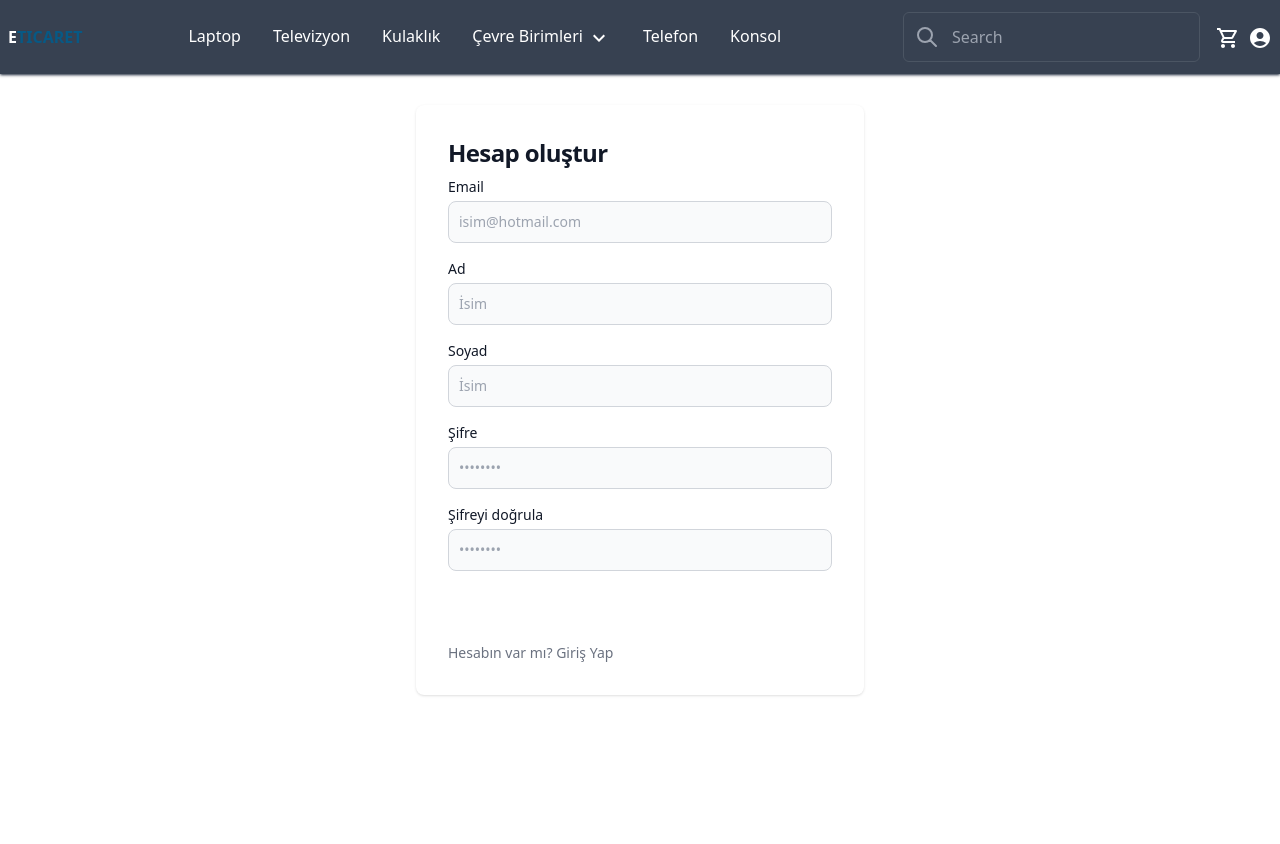
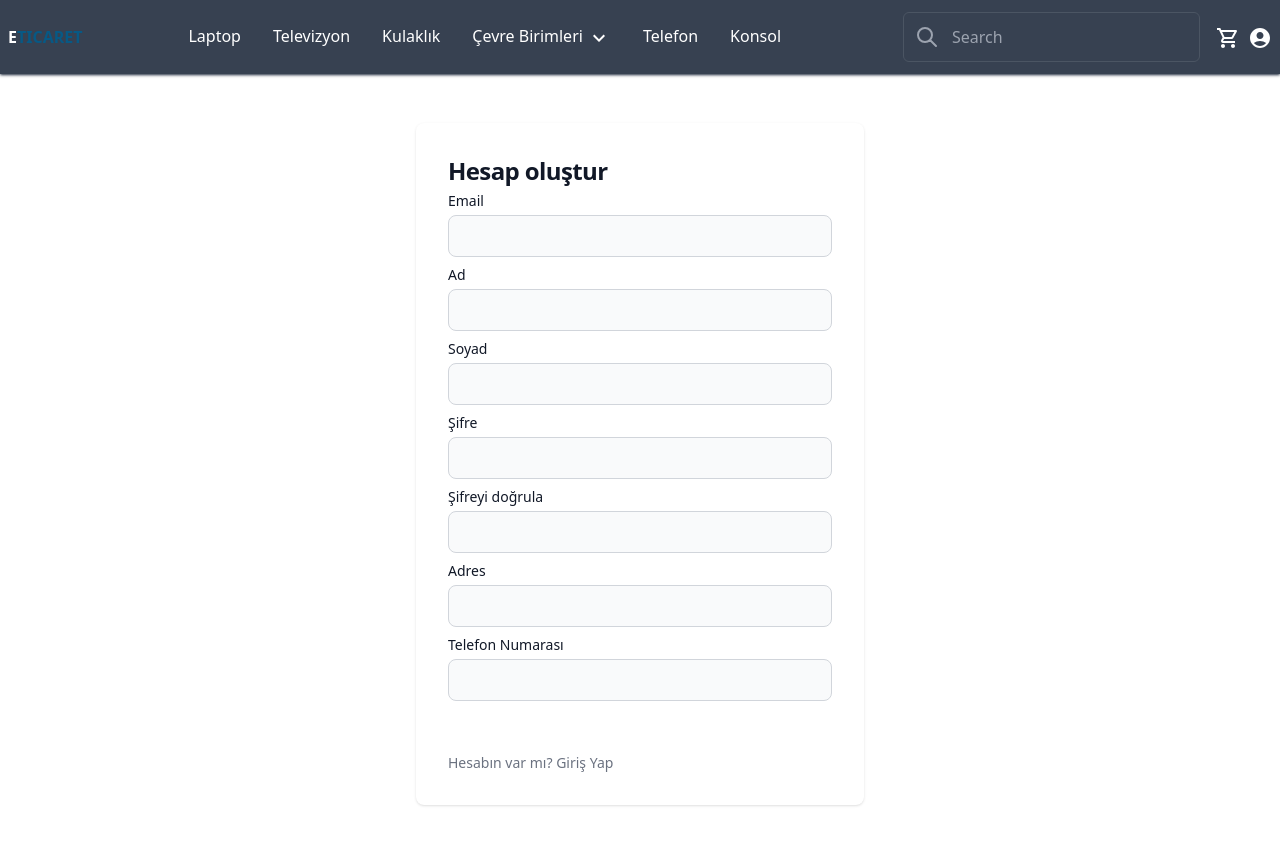
Before and after one commit to huseyin-kan/TechFrontend, a React (Create React App) app in the folder bitirmeOdevi/bitirme-odevi/: page /sign in a window 1280 px wide. Shown: the top 844 px of the page. Before the commit the page ends 800 px from the top, so only its background shows below. Built offline with nearby package versions, Linux system fonts and the light colour scheme.

Commit message:
User sign in

```diff
--- a/bitirmeOdevi/bitirme-odevi/src/Components/Login/Login.js
+++ b/bitirmeOdevi/bitirme-odevi/src/Components/Login/Login.js
@@ -31,7 +31,7 @@ const Login =()=> {
                 localStorage.setItem("customer",response.data.data.userId)
             }
             navigate("/");
-            // window.location.reload();
+            window.location.reload();
         })
          .catch(err=>toast.error(err.response.data.message))
 
--- a/bitirmeOdevi/bitirme-odevi/src/Components/Login/Sign.js
+++ b/bitirmeOdevi/bitirme-odevi/src/Components/Login/Sign.js
@@ -1,49 +1,215 @@
-import React from 'react'
+import { Formik, Form, Field, ErrorMessage } from "formik";
+import React from "react";
+import { Link ,useNavigate} from "react-router-dom";
+import * as yup from "yup";
+import UserService from "../../Services/userService";
+import { toast } from "react-toastify";
+const Sign = () => {
+  const navigate=useNavigate()
+  const initialValues = {
+    userEmail: "",
+    userName: "",
+    userSurName: "",
+    userPhone: "",
+    userAddress: "",
+    isAdmin: false,
+    userPassword: "",
+  };
+  const submitHandler = (values) => {
+    let userService = new UserService()
+    userService.addUser(values)
+    .then(response=>{
+        toast.success("Başarıyla Kayıt oldundu")
+        navigate("/login");
+    })
+    .catch(err=>toast.error(err.response.data.message))
+  };
 
-const Sign =()=> {
+  const schema = yup.object({
+    userEmail: yup
+      .string()
+      .email("lütfen mailinizi düzgün yazınız")
+      .required("email gerekli"),
+    userName: yup.string().required("isim gereklidir"),
+    userSurName: yup.string().required("Soyisim gereklidir"),
+    userPhone: yup
+      .string()
+      .min(10,"Numara 10 karakterden oluşmalıdır")
+      .max(10,"Numara 10 karakterden oluşmalıdır")
+      .required("Numara gereklidir"),
+    userAddress: yup.string().required("adres gereklidir"),
+    userPassword: yup
+      .string()
+      .min(5, "şifre en az 5 karakterden oluşmalıdır")
+      .required("Şifre gereklidir")
+      .matches(/[a-zA-Z]/, 'Password can only contain Latin letters.'),
+    confirmPassword: yup
+      .string()
+      .oneOf(
+        [yup.ref("userPassword"), null],
+        "şifreler birbiriyle aynı olmalıdır"
+      )
+  });
 
   return (
     <div>
-        <section class="">
-  <div class="flex flex-col items-center justify-center px-6 py-8 mx-auto md:h-screen lg:py-0">
-      <div class="w-full bg-white rounded-lg shadow dark:border md:mt-0 sm:max-w-md xl:p-0 dark:bg-gray-800 dark:border-gray-700">
-          <div class="p-6 space-y-1 md:space-y-2 sm:p-8">
-              <h1 class="text-xl font-bold leading-tight tracking-tight text-gray-900 md:text-2xl dark:text-white">
+      <section className="pt-16">
+        <div className="flex flex-col items-center justify-center px-6 py-8 mx-auto md:h-screen lg:py-0">
+          <div className="w-full bg-white rounded-lg shadow dark:border md:mt-0 sm:max-w-md xl:p-0 dark:bg-gray-800 dark:border-gray-700">
+            <div className="p-6 space-y-1  sm:p-8">
+              <h1 className="text-xl font-bold leading-tight tracking-tight text-gray-900 md:text-2xl dark:text-white">
                 Hesap oluştur
               </h1>
-              <form class="space-y-2 md:space-y-4" action="#">
+              <Formik
+                initialValues={initialValues}
+                validationSchema={schema}
+                onSubmit={(values)=>{
+                    submitHandler(values)
+                }}
+              >
+                <Form className="space-y-2 ">
                   <div>
-                      <label for="email" class="block mb-1 text-sm font-medium text-gray-900 dark:text-white">Email</label>
-                      <input type="email" name="email" id="email" class="bg-gray-50 border border-gray-300 text-gray-900 sm:text-sm rounded-lg focus:ring-primary-600 focus:border-primary-600 block w-full p-2.5 dark:bg-gray-700 dark:border-gray-600 dark:placeholder-gray-400 dark:text-white dark:focus:ring-blue-500 dark:focus:border-blue-500" placeholder="isim@hotmail.com" required=""/>
+                    <label
+                      className="block mb-1 text-sm font-medium text-gray-900 dark:text-white"
+                    >
+                      Email
+                    </label>
+                    <Field
+                    type="email"
+                    name="userEmail"
+                    className="bg-gray-50 border border-gray-300 text-gray-900 sm:text-sm rounded-lg focus:ring-primary-600 focus:border-primary-600 block w-full p-2.5 dark:bg-gray-700 dark:border-gray-600 dark:placeholder-gray-400 dark:text-white dark:focus:ring-blue-500 dark:focus:border-blue-500">
+                    </Field>
+                    <ErrorMessage
+                        name="userEmail"
+                        render={msg => <div className="bg-red-100 border border-red-400 text-red-700 px-4 py-3 rounded relative -z-5" role="alert">
+                        <span className="block sm:inline">{msg}.</span></div>}
+                    ></ErrorMessage>
                   </div>
                   <div>
-                      <label for="name" class="block mb-1 text-sm font-medium text-gray-900 dark:text-white">Ad</label>
-                      <input type="name" name="name" id="name" placeholder="İsim" class="bg-gray-50 border border-gray-300 text-gray-900 sm:text-sm rounded-lg focus:ring-primary-600 focus:border-primary-600 block w-full p-2.5 dark:bg-gray-700 dark:border-gray-600 dark:placeholder-gray-400 dark:text-white dark:focus:ring-blue-500 dark:focus:border-blue-500" required=""/>
+                    <label
+                      className="block mb-1 text-sm font-medium text-gray-900 dark:text-white"
+                    >
+                      Ad
+                    </label>
+                    <Field
+                    type="text"
+                    name="userName"
+                    className="bg-gray-50 border border-gray-300 text-gray-900 sm:text-sm rounded-lg focus:ring-primary-600 focus:border-primary-600 block w-full p-2.5 dark:bg-gray-700 dark:border-gray-600 dark:placeholder-gray-400 dark:text-white dark:focus:ring-blue-500 dark:focus:border-blue-500">
+                    </Field>
+                    <ErrorMessage
+                        name="userName"
+                        render={msg => <div className="bg-red-100 border border-red-400 text-red-700 px-4 py-3 rounded relative -z-5" role="alert">
+                        <span className="block sm:inline">{msg}.</span></div>}
+                    ></ErrorMessage>
                   </div>
                   <div>
-                      <label for="surName" class="block mb-1 text-sm font-medium text-gray-900 dark:text-white">Soyad</label>
-                      <input type="surName" surName="surName" id="surName" placeholder="İsim" class="bg-gray-50 border border-gray-300 text-gray-900 sm:text-sm rounded-lg focus:ring-primary-600 focus:border-primary-600 block w-full p-2.5 dark:bg-gray-700 dark:border-gray-600 dark:placeholder-gray-400 dark:text-white dark:focus:ring-blue-500 dark:focus:border-blue-500" required=""/>
+                    <label
+                      className="block mb-1 text-sm font-medium text-gray-900 dark:text-white"
+                    >
+                      Soyad
+                    </label>
+                    <Field
+                    type="text"
+                    name="userSurName"
+                    className="bg-gray-50 border border-gray-300 text-gray-900 sm:text-sm rounded-lg focus:ring-primary-600 focus:border-primary-600 block w-full p-2.5 dark:bg-gray-700 dark:border-gray-600 dark:placeholder-gray-400 dark:text-white dark:focus:ring-blue-500 dark:focus:border-blue-500">
+                    </Field>
+                    <ErrorMessage
+                        name="userSurName"
+                        render={msg => <div className="bg-red-100 border border-red-400 text-red-700 px-4 py-3 rounded relative -z-5" role="alert">
+                        <span className="block sm:inline">{msg}.</span></div>}
+                    ></ErrorMessage>
                   </div>
                   <div>
-                      <label for="password" class="block mb-1 text-sm font-medium text-gray-900 dark:text-white">Şifre</label>
-                      <input type="password" name="password" id="password" placeholder="••••••••" class="bg-gray-50 border border-gray-300 text-gray-900 sm:text-sm rounded-lg focus:ring-primary-600 focus:border-primary-600 block w-full p-2.5 dark:bg-gray-700 dark:border-gray-600 dark:placeholder-gray-400 dark:text-white dark:focus:ring-blue-500 dark:focus:border-blue-500" required=""/>
+                    <label
+                      className="block mb-1 text-sm font-medium text-gray-900 dark:text-white"
+                    >
+                      Şifre
+                    </label>
+                    <Field
+                    type="password"
+                    name="userPassword"
+                    className="bg-gray-50 border border-gray-300 text-gray-900 sm:text-sm rounded-lg focus:ring-primary-600 focus:border-primary-600 block w-full p-2.5 dark:bg-gray-700 dark:border-gray-600 dark:placeholder-gray-400 dark:text-white dark:focus:ring-blue-500 dark:focus:border-blue-500">
+                    </Field>
+                    <ErrorMessage
+                        name="userPassword"
+                        render={msg => <div className="bg-red-100 border border-red-400 text-red-700 px-4 py-3 rounded relative -z-5" role="alert">
+                        <span className="block sm:inline">{msg}.</span></div>}
+                    ></ErrorMessage>
                   </div>
                   <div>
-                      <label for="confirm-password" class="block mb-1 text-sm font-medium text-gray-900 dark:text-white">Şifreyi doğrula</label>
-                      <input type="confirm-password" name="confirm-password" id="confirm-password" placeholder="••••••••" class="bg-gray-50 border border-gray-300 text-gray-900 sm:text-sm rounded-lg focus:ring-primary-600 focus:border-primary-600 block w-full p-2.5 dark:bg-gray-700 dark:border-gray-600 dark:placeholder-gray-400 dark:text-white dark:focus:ring-blue-500 dark:focus:border-blue-500" required=""/>
+                    <label
+                      className="block mb-1 text-sm font-medium text-gray-900 dark:text-white"
+                    >
+                      Şifreyi doğrula
+                    </label>
+                    <Field
+                    type="password"
+                    name="confirmPassword"
+                    className="bg-gray-50 border border-gray-300 text-gray-900 sm:text-sm rounded-lg focus:ring-primary-600 focus:border-primary-600 block w-full p-2.5 dark:bg-gray-700 dark:border-gray-600 dark:placeholder-gray-400 dark:text-white dark:focus:ring-blue-500 dark:focus:border-blue-500">
+                    </Field>
+                    <ErrorMessage
+                        name="confirmPassword"
+                        render={msg => <div className="bg-red-100 border border-red-400 text-red-700 px-4 py-3 rounded relative -z-5" role="alert">
+                        <span className="block sm:inline">{msg}.</span></div>}
+                    ></ErrorMessage>
                   </div>
-                  <button type="submit" class="w-full text-white bg-primary-600 hover:bg-primary-700 focus:ring-4 focus:outline-none focus:ring-primary-300 font-medium rounded-lg text-sm px-5 py-2.5 text-center dark:bg-primary-600 dark:hover:bg-primary-700 dark:focus:ring-primary-800 transition hover:bg-gray-100 duration-300">Hesap oluştur</button>
-                  <p class="text-sm font-light text-gray-500 dark:text-gray-400">
-                      Hesabın var mı? <a href="/login" class="font-medium text-primary-600 hover:underline dark:text-primary-500">Giriş Yap</a>
+                  <div>
+                    <label
+                      className="block mb-1 text-sm font-medium text-gray-900 dark:text-white"
+                    >
+                      Adres
+                    </label>
+                    <Field
+                    type="text"
+                    name="userAddress"
+                    className="bg-gray-50 border border-gray-300 text-gray-900 sm:text-sm rounded-lg focus:ring-primary-600 focus:border-primary-600 block w-full p-2.5 dark:bg-gray-700 dark:border-gray-600 dark:placeholder-gray-400 dark:text-white dark:focus:ring-blue-500 dark:focus:border-blue-500">
+                    </Field>
+                    <ErrorMessage
+                        name="userAddress"
+                        render={msg => <div className="bg-red-100 border border-red-400 text-red-700 px-4 py-3 rounded relative -z-5" role="alert">
+                        <span className="block sm:inline">{msg}.</span></div>}
+                    ></ErrorMessage>
+                  </div>
+                  <div>
+                    <label
+                      className="block mb-1 text-sm font-medium text-gray-900 dark:text-white"
+                    >
+                      Telefon Numarası
+                    </label>
+                    <Field
+                    type="text"
+                    name="userPhone"
+                    className="bg-gray-50 border border-gray-300 text-gray-900 sm:text-sm rounded-lg focus:ring-primary-600 focus:border-primary-600 block w-full p-2.5 dark:bg-gray-700 dark:border-gray-600 dark:placeholder-gray-400 dark:text-white dark:focus:ring-blue-500 dark:focus:border-blue-500">
+                    </Field>
+                    <ErrorMessage
+                        name="userPhone"
+                        render={msg => <div className="bg-red-100 border border-red-400 text-red-700 px-4 py-3 rounded relative -z-5" role="alert">
+                        <span className="block sm:inline">{msg}.</span></div>}
+                    ></ErrorMessage>
+                  </div>
+                  <button
+                    type="submit"
+                    className="w-full text-white bg-primary-600 hover:bg-primary-700 focus:ring-4 focus:outline-none focus:ring-primary-300 font-medium rounded-lg text-sm px-5 py-2.5 text-center dark:bg-primary-600 dark:hover:bg-primary-700 dark:focus:ring-primary-800 transition hover:bg-gray-100 duration-300"
+                  >
+                    Hesap oluştur
+                  </button>
+                  </Form>
+                  </Formik>
+                  <p className="text-sm font-light text-gray-500 dark:text-gray-400">
+                    Hesabın var mı?{" "}
+                    <Link
+                      to={"/login"}
+                      className="font-medium text-primary-600 hover:underline dark:text-primary-500"
+                    >
+                      Giriş Yap
+                    </Link>
                   </p>
-              </form>
             </div>
           </div>
         </div>
       </section>
     </div>
-    )
+  );
+};
 
-}
-
-export default Sign
+export default Sign;
```
Also changed, not shown: bitirmeOdevi/bitirme-odevi/src/Components/Navi/Profile.js (+21 -8 lines). Lines whose indentation alone changed are shown as unchanged.
